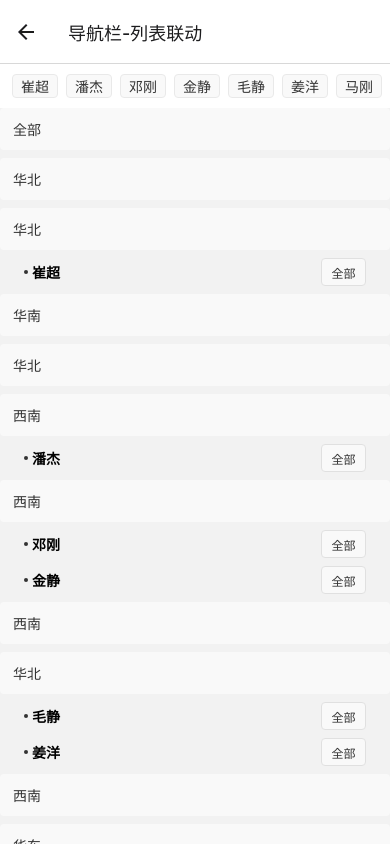
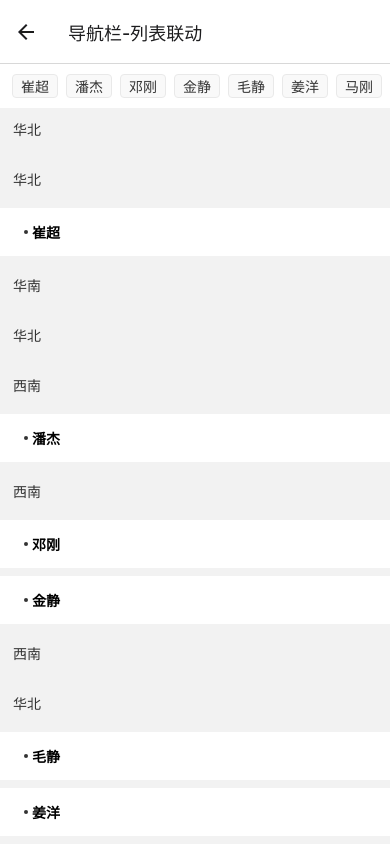
Before and after one commit to Neekky/rn-new-feature-demo, a React Native app: screen /NavigationBarLinkageDemo in a window 390 px wide. Built offline with nearby package versions, Linux system fonts and the light colour scheme.

Commit message:
feat: 代码梳理

```diff
--- a/package.json
+++ b/package.json
@@ -5,7 +5,7 @@
   "scripts": {
     "android": "react-native run-android",
     "ios": "react-native run-ios",
-    "start": "react-native start",
+    "start": "react-native start --port=8081",
     "test": "jest",
     "lint": "eslint ."
   },
--- /dev/null
+++ b/src/module1/pages/navigation-bar-linkage/components/header-item.tsx
@@ -0,0 +1,47 @@
+import React from 'react';
+import {TouchableOpacity, View, Text, StyleSheet} from 'react-native';
+
+interface IProps {
+  title: string;
+  handlePress?: () => void;
+  id: number | string;
+}
+
+export default function HeaderItem(props: IProps) {
+  const {title} = props;
+  return (
+    <View style={styles.seriesTitle}>
+      <TouchableOpacity style={styles.seriesNameWrap}>
+        <View style={styles.point} />
+        <Text style={styles.seriesName}>{title}</Text>
+      </TouchableOpacity>
+    </View>
+  );
+}
+
+const styles = StyleSheet.create({
+  seriesTitle: {
+    backgroundColor: '#fff',
+    marginBottom: 8,
+    paddingHorizontal: 24,
+    height: 48,
+    justifyContent: 'space-between',
+    alignItems: 'center',
+    flexDirection: 'row',
+  },
+  seriesNameWrap: {
+    flexDirection: 'row',
+    alignItems: 'center',
+  },
+  seriesName: {
+    fontSize: 14,
+    fontWeight: '600',
+  },
+  point: {
+    width: 4,
+    height: 4,
+    backgroundColor: '#333333',
+    borderRadius: 2,
+    marginRight: 4,
+  },
+});
--- /dev/null
+++ b/src/module1/pages/navigation-bar-linkage/components/list-item.tsx
@@ -0,0 +1,58 @@
+import React, {memo} from 'react';
+import {TouchableOpacity, StyleSheet, View, Text, Image} from 'react-native';
+import connor from '../img/connor2.png';
+
+interface IProps {
+  name: string;
+  id: number | string;
+  selected?: boolean;
+  handlePress?: () => void;
+}
+
+function OriginListItem(props: IProps) {
+  const {name, selected, handlePress} = props;
+  return (
+    <TouchableOpacity onPress={handlePress}>
+      <View
+        style={[styles.selectItemWrapper, selected && styles.selectItemActive]}>
+        <Text
+          numberOfLines={2}
+          ellipsizeMode="tail"
+          style={[styles.productName, selected && {color: '#FF542A'}]}>
+          {name}
+        </Text>
+        {selected ? <Image style={styles.connor} source={connor} /> : null}
+      </View>
+    </TouchableOpacity>
+  );
+}
+
+const styles = StyleSheet.create({
+  selectItemWrapper: {
+    justifyContent: 'center',
+    paddingHorizontal: 12,
+    paddingVertical: 10,
+    borderWidth: 0.5,
+    borderColor: 'transparent',
+    borderRadius: 4,
+    marginBottom: 8,
+    minHeight: 40,
+  },
+  selectItemActive: {
+    backgroundColor: '#FFF4EE',
+    borderColor: '#FF542A',
+  },
+  productName: {
+    fontSize: 14,
+    color: '#333',
+  },
+  connor: {
+    position: 'absolute',
+    right: 0,
+    top: 0,
+    width: 16,
+    height: 16,
+  },
+});
+
+export const ListItem = memo(OriginListItem);
--- a/src/module1/pages/navigation-bar-linkage/index.tsx
+++ b/src/module1/pages/navigation-bar-linkage/index.tsx
@@ -1,57 +1,71 @@
 import React, {useState, useEffect, memo, useRef} from 'react';
 import {
   View,
-  Text,
   StyleSheet,
   TouchableOpacity,
   Dimensions,
   FlatList,
-  Pressable,
   ScrollView,
   LayoutAnimation,
   Image,
 } from 'react-native';
 import _ from 'lodash';
-import connor from './img/connor2.png';
 import SeriseListItem from './components/serise-list-item';
+import PanelItem from './components/panel-item';
+import mockdata from './mock';
+import {ListItem} from './components/list-item';
+import HeaderItem from './components/header-item';
+
 import fastArrow from './img/fastarrow.png';
 import topArrow from './img/topArrow.png';
 import fastshadow from './img/fastShadow.png';
-import PanelItem from './components/panel-item';
-import mockdata from './mock';
 
 const {width} = Dimensions.get('window');
 
 type TData = {id: number | string; name: string; selected?: boolean};
 
-interface IProductListProps {
+interface IProps {
   productList: TData[];
-  cacheSeriesCodeMapData: any;
   isAllSelected: boolean;
-  maxHeight: number;
 }
 interface SeriesItemProps {
   seriesCode?: string;
   id: string | number;
-  name: string;
-  type: string;
-  handleProductPress: (type: string, data: any) => void;
-  cacheSeriesCodeMapData: any;
+  name?: string;
+  type?: string;
+  title?: string;
+  handleProductPress?: (type: string, data: any) => void;
 }
 
-export default memo(SeriesProductList);
+const RowRenderer = (props: SeriesItemProps) => {
+  const {name = '', id, type, title} = props;
+  return type === 'header' ? (
+    <HeaderItem id={id} title={title} />
+  ) : (
+    <ListItem id={id} name={name} key={id} handlePress={() => {}} />
+  );
+};
 
-function SeriesProductList(props: IProductListProps) {
-  const {
-    productList = mockdata.data,
-    cacheSeriesCodeMapData = {},
-    isAllSelected = false,
-    maxHeight,
-  } = props;
+const SeriesProductList = (props: IProps) => {
+  const {productList = mockdata.data} = props;
 
   const flatlistRef = useRef<FlatList>();
 
   const scrollviewRef = useRef<ScrollView>();
+
+  const onViewRef = useRef(({viewableItems}) => {
+    // 获取可见区域第一项
+    const firstItem = viewableItems[0];
+    if (firstItem.item.type === 'header') {
+      setCurSeriesId(firstItem.item.id);
+    }
+  });
+
+  // 列表可见事件配置
+  const viewConfigRef = useRef({
+    itemVisiblePercentThreshold: 0,
+    waitForInteraction: true,
+  });
 
   // 因逻辑问题，变为中间值
   const [curSeriesId, setCurSeriesId] = useState(-1);
@@ -72,6 +86,19 @@ function SeriesProductList(props: IProductListProps) {
   // 控制子组件是否打开快筛面板
   const [isShowPanel, setIsShowPanel] = useState(false);
 
+  // 快筛面板数据源
+  const [panelList, setPanelList] = useState<any>([]);
+
+  // 初始list， 未排序
+  const [allItemWidthList, setAllItemWidthList] = useState([]);
+
+  // 排序后的list
+  const [sortItemWidthList, setSortItemWidthList] = useState<any>({});
+
+  // 设置滑动框最大宽度
+  const [maxWidth, setMaxWidth] = useState(0);
+
+  // 处理数据源
   useEffect(() => {
     const temp = productList?.filter((ele, i) => {
       if (ele.type === 'header') {
@@ -85,6 +112,12 @@ function SeriesProductList(props: IProductListProps) {
     setAllItemWidthList([]);
   }, [productList]);
 
+  // 处理数据格式为三组二维数组
+  useEffect(() => {
+    const temp = _.chunk(seriseList, 3);
+    setPanelList(temp);
+  }, [seriseList]);
+
   // 当由flatlist滑动造成index变化、快筛点击造成index变化时，要进行判断
   useEffect(() => {
     if (isClickScroll) {
@@ -93,40 +126,6 @@ function SeriesProductList(props: IProductListProps) {
       setTrulySeriesId(curSeriesId);
     }
   }, [curSeriesId, clickSeriesId, isClickScroll]);
-
-  const onViewRef = useRef(({viewableItems}) => {
-    // 获取可见区域第一项
-    const firstItem = viewableItems[0];
-    if (firstItem.item.type === 'header') {
-      setCurSeriesId(firstItem.item.id);
-    }
-  });
-
-  const viewConfigRef = useRef({
-    itemVisiblePercentThreshold: 0,
-    waitForInteraction: true,
-  });
-
-  const handlePress = (item: any) => {
-    if (trulySeriesId === item.id) return;
-    setIsClickScroll(true);
-    setClickSeriesId(item.id);
-    setIsShowPanel(false);
-    flatlistRef.current &&
-      flatlistRef.current.scrollToIndex({
-        index: item.index,
-        viewPosition: 0,
-      });
-  };
-
-  // 初始list， 未排序
-  const [allItemWidthList, setAllItemWidthList] = useState([]);
-
-  // 排序后的list
-  const [sortItemWidthList, setSortItemWidthList] = useState<any>({});
-
-  // 设置滑动框最大宽度
-  const [maxWidth, setMaxWidth] = useState(0);
 
   useEffect(() => {
     // 搜集子项宽度
@@ -168,13 +167,17 @@ function SeriesProductList(props: IProductListProps) {
     setAllItemWidthList([...allItemWidthList, data]);
   };
 
-  const [panelList, setPanelList] = useState<any>([]);
-
-  // 处理数据格式为三组二维数组
-  useEffect(() => {
-    const temp = _.chunk(seriseList, 3);
-    setPanelList(temp);
-  }, [seriseList]);
+  const handlePress = (item: any) => {
+    if (trulySeriesId === item.id) return;
+    setIsClickScroll(true);
+    setClickSeriesId(item.id);
+    setIsShowPanel(false);
+    flatlistRef.current &&
+      flatlistRef.current.scrollToIndex({
+        index: item.index,
+        viewPosition: 0,
+      });
+  };
 
   return (
     <View
@@ -183,23 +186,7 @@ function SeriesProductList(props: IProductListProps) {
       }}>
       {/* 顶部快筛栏 */}
       {seriseList.length > 1 && (
-        <View
-          style={[
-            {
-              flexDirection: 'row',
-              alignItems: 'center',
-              width: '100%',
-              height: 44,
-              backgroundColor: '#fff',
-            },
-            isShowPanel && {
-              shadowColor: '#000',
-              shadowOffset: {width: 0, height: 0},
-              shadowOpacity: 0.15,
-              shadowRadius: 8,
-              elevation: 30,
-            },
-          ]}>
+        <View style={[styles.fastTagBar, isShowPanel && styles.shadow]}>
           {/* 快筛滑动区域 */}
           <ScrollView
             onLayout={event => {
@@ -269,15 +256,9 @@ function SeriesProductList(props: IProductListProps) {
           styles.panelExpand,
           {
             minHeight: isShowPanel ? 180 : 0,
-            maxHeight: isShowPanel ? maxHeight : 0,
+            maxHeight: isShowPanel ? 300 : 0,
           },
-          isShowPanel && {
-            shadowColor: '#000',
-            shadowOffset: {width: 0, height: 12},
-            shadowOpacity: 0.15,
-            shadowRadius: 8,
-            elevation: 30,
-          },
+          isShowPanel && styles.shadow,
         ]}>
         <ScrollView
           style={{
@@ -310,20 +291,15 @@ function SeriesProductList(props: IProductListProps) {
         onViewableItemsChanged={onViewRef.current}
         viewabilityConfig={viewConfigRef.current}
         keyExtractor={item => `${item?.id}`}
-        windowSize={3}
         showsVerticalScrollIndicator={false}
-        ListHeaderComponent={
-          <RightSelectItem name="全部" id="all" selected={isAllSelected} />
-        }
         renderItem={({item}) => {
           const {seriesCode, title = '', id, type, name} = item;
           return (
-            <OriginSeriesSelectItem
+            <RowRenderer
               seriesCode={seriesCode}
               name={name}
               title={title}
               type={type}
-              cacheSeriesCodeMapData={cacheSeriesCodeMapData}
               id={id}
             />
           );
@@ -331,149 +307,18 @@ function SeriesProductList(props: IProductListProps) {
       />
     </View>
   );
-}
-
-interface IRightSelectItemProps {
-  name: string;
-  id: number | string;
-  selected: boolean;
-}
-
-const RightSelectItem = memo(OriginRightSelectItem);
-
-function OriginRightSelectItem(props: IRightSelectItemProps) {
-  const {name, id, handleProductPress, selected} = props;
-  return (
-    <TouchableOpacity>
-      <View
-        style={[styles.selectItemWrapper, selected && styles.selectItemActive]}>
-        <Text
-          numberOfLines={2}
-          ellipsizeMode="tail"
-          style={[styles.productName, selected && {color: '#FF542A'}]}>
-          {name}
-        </Text>
-        {selected ? <Image style={styles.connor} source={connor} /> : null}
-      </View>
-    </TouchableOpacity>
-  );
-}
-
-// const SeriesSelectItem = memo(OriginSeriesSelectItem);
-function OriginSeriesSelectItem(props: SeriesItemProps) {
-  const {
-    name = '',
-    seriesCode = '',
-    id,
-    type,
-    title,
-    cacheSeriesCodeMapData = {},
-  } = props;
-  const {isSeriesAllSelected = false, selectProductIds = []} =
-    cacheSeriesCodeMapData[seriesCode] || {};
-  return (
-    <View>
-      {type === 'header' ? (
-        <View style={styles.seriesTitle}>
-          <Pressable style={styles.seriesNameWrap}>
-            <View style={styles.point} />
-            <Text style={styles.seriesName}>{title}</Text>
-          </Pressable>
-          <Pressable
-            style={[
-              styles.seriesAllSelect,
-              isSeriesAllSelected && styles.selectItemActive,
-            ]}>
-            <Text
-              style={[
-                styles.seriesAllSelectName,
-                isSeriesAllSelected && styles.selectText,
-              ]}>
-              全部
-            </Text>
-            {isSeriesAllSelected ? (
-              <Image style={styles.connor} source={connor} />
-            ) : null}
-          </Pressable>
-        </View>
-      ) : (
-        <RightSelectItem
-          id={id}
-          name={name}
-          key={id}
-          handleProductPress={() => {
-            handleProductPress('product', {id, name, seriesCode});
-          }}
-          selected={selectProductIds.includes(id)}
-        />
-      )}
-    </View>
-  );
-}
+};
 
 const styles = StyleSheet.create({
   panelExpand: {
-    marginTop: 2,
     position: 'absolute',
     top: 42,
+    marginTop: 2,
     width: '100%',
     zIndex: 9,
     borderBottomLeftRadius: 8,
     borderBottomRightRadius: 8,
     paddingBottom: 12,
-  },
-  productName: {
-    fontSize: 14,
-    color: '#333',
-  },
-  connor: {
-    position: 'absolute',
-    right: 0,
-    top: 0,
-    width: 16,
-    height: 16,
-  },
-  selectItemActive: {
-    backgroundColor: '#FFF4EE',
-    borderColor: '#FF542A',
-  },
-  selectItemWrapper: {
-    justifyContent: 'center',
-    paddingHorizontal: 12,
-    paddingVertical: 10,
-    width,
-    borderWidth: 0.5,
-    borderColor: 'transparent',
-    backgroundColor: '#F9F9F9',
-    borderRadius: 4,
-    marginBottom: 8,
-    minHeight: 40,
-  },
-  seriesTitle: {
-    display: 'flex',
-    flexDirection: 'row',
-    justifyContent: 'space-between',
-    alignItems: 'center',
-    width,
-    paddingHorizontal: 24,
-    marginBottom: 8,
-    minHeight: 28,
-  },
-  seriesNameWrap: {
-    display: 'flex',
-    flexDirection: 'row',
-    alignItems: 'center',
-  },
-  point: {
-    width: 4,
-    height: 4,
-    backgroundColor: '#333333',
-    borderRadius: 2,
-    marginRight: 4,
-  },
-  seriesName: {
-    fontSize: 14,
-    fontWeight: '600',
   },
   seriesAllSelect: {
     width: 45,
@@ -492,4 +337,20 @@ const styles = StyleSheet.create({
   selectText: {
     color: '#FF542A',
   },
+  shadow: {
+    shadowColor: '#000',
+    shadowOffset: {width: 0, height: 12},
+    shadowOpacity: 0.15,
+    shadowRadius: 8,
+    elevation: 30,
+  },
+  fastTagBar: {
+    flexDirection: 'row',
+    alignItems: 'center',
+    width: '100%',
+    height: 44,
+    backgroundColor: '#fff',
+  },
 });
+
+export default memo(SeriesProductList);
```
Also changed, not shown: src/module1/pages/navigation-bar-linkage/components/right-select-item.tsx (deleted).
